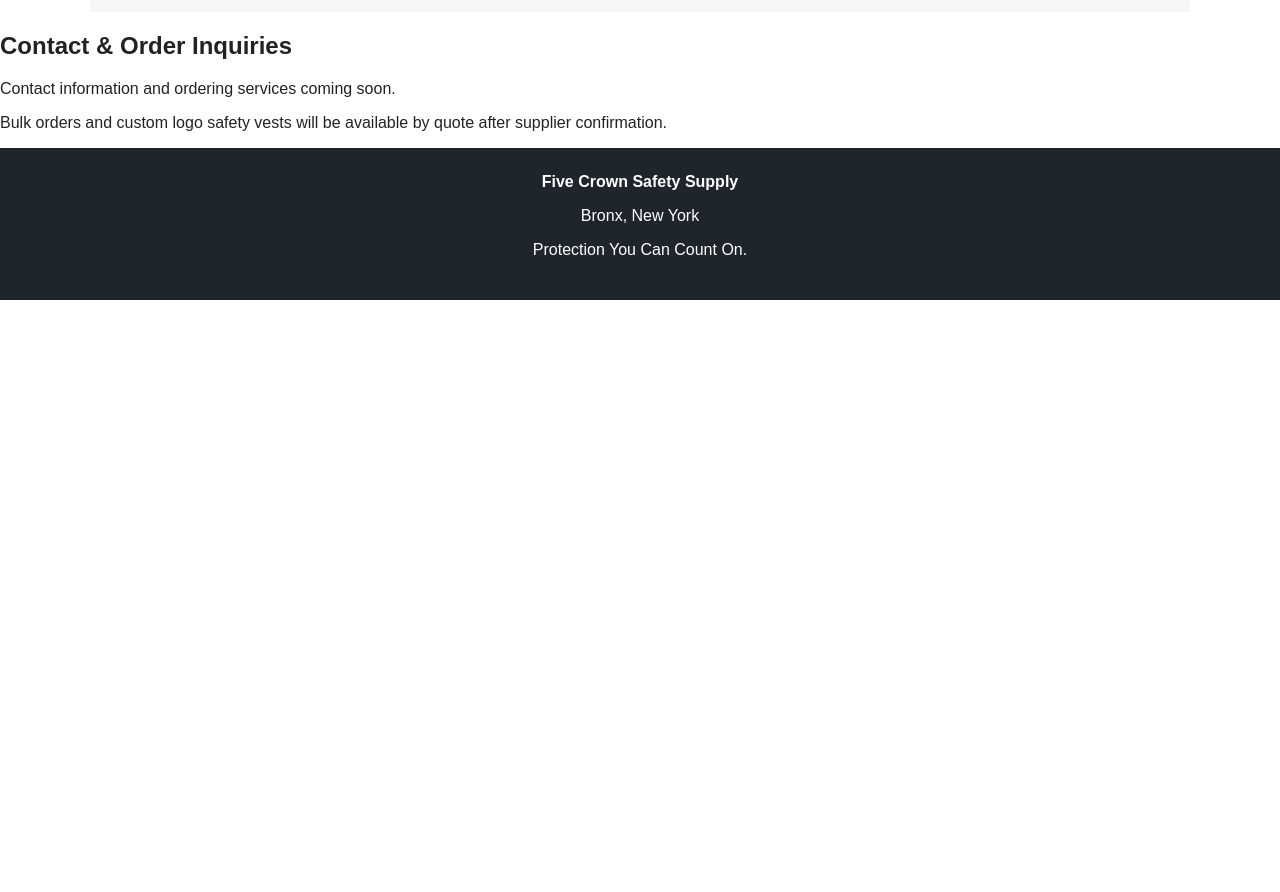
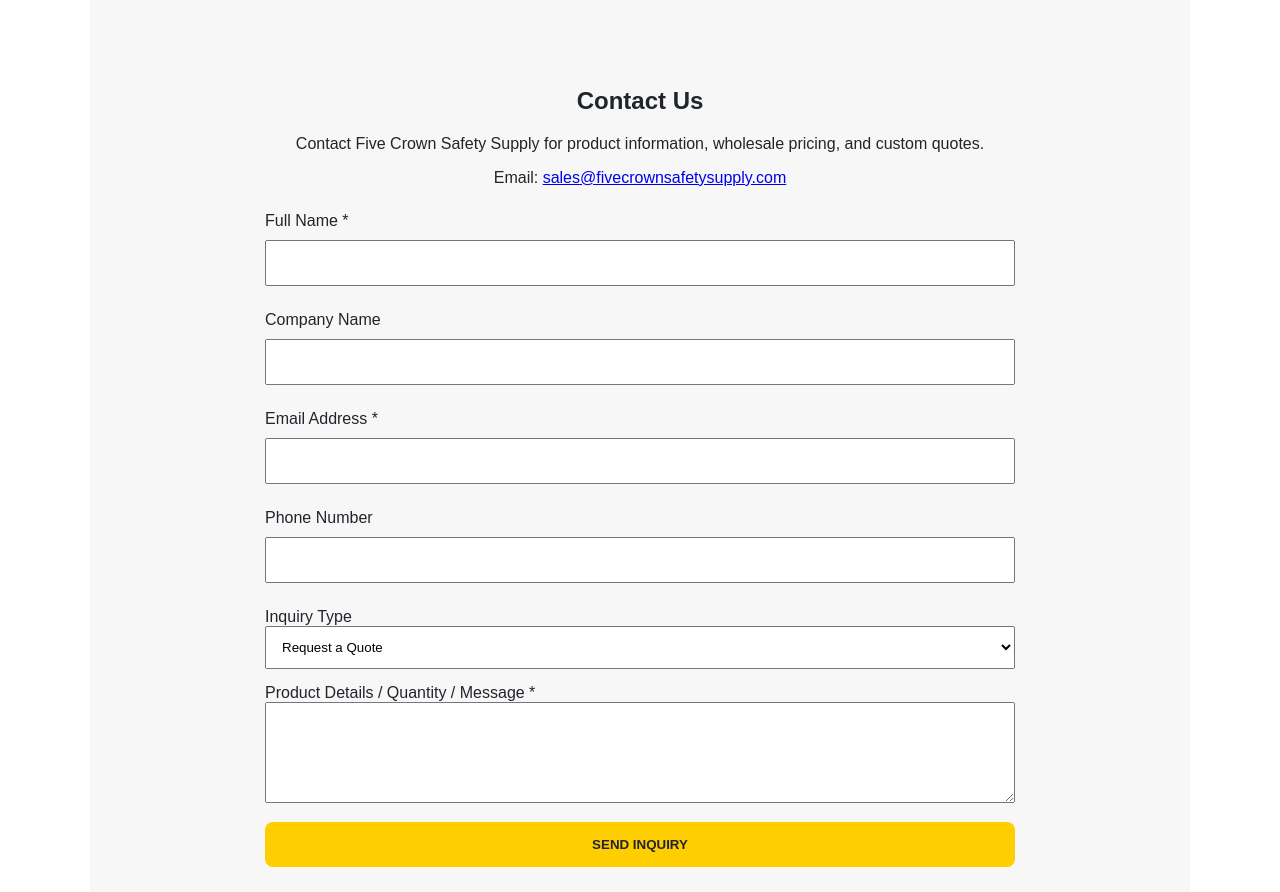
Before and after one commit to Santana1009/five-crown-safety-supply, a plain HTML site: page index.html in a window 1280 px wide. Shown: the part 4068-4960 px from the top of the page. Before the commit the page ends 4368 px from the top, so only its background shows below. Drawn offline with Linux system fonts and the light colour scheme.

Commit message:
Add contact section with inquiry form
Added a contact section with a form for inquiries.

```diff
--- a/index.html
+++ b/index.html
@@ -191,6 +191,78 @@ footer{background:#20252b;color:white;text-align:center;padding:25px}
   </div>
 </section>
 
+<section id="contact" style="background:#f7f7f7; padding:55px 20px; color:#20252b;">
+  <div style="max-width:750px; margin:auto;">
+
+    <h2 style="text-align:center;">Contact Us</h2>
+
+    <p style="text-align:center;">
+      Contact Five Crown Safety Supply for product
+      information, wholesale pricing, and custom quotes.
+    </p>
+
+    <p style="text-align:center;">
+      Email: <a href="mailto:sales@fivecrownsafetysupply.com">
+      sales@fivecrownsafetysupply.com</a>
+    </p>
+
+    <form action="https://formspree.io/f/YOUR_FORM_ID"
+          method="POST"
+          style="display:grid; gap:15px; margin-top:25px;">
+
+      <label>
+        Full Name *
+        <input type="text" name="name" required
+          style="width:100%; padding:12px; box-sizing:border-box;">
+      </label>
+
+      <label>
+        Company Name
+        <input type="text" name="company"
+          style="width:100%; padding:12px; box-sizing:border-box;">
+      </label>
+
+      <label>
+        Email Address *
+        <input type="email" name="email" required
+          style="width:100%; padding:12px; box-sizing:border-box;">
+      </label>
+
+      <label>
+        Phone Number
+        <input type="tel" name="phone"
+          style="width:100%; padding:12px; box-sizing:border-box;">
+      </label>
+
+      <label>
+        Inquiry Type
+        <select name="inquiry_type"
+          style="width:100%; padding:12px;">
+          <option>Request a Quote</option>
+          <option>Wholesale Pricing</option>
+          <option>Product Inquiry</option>
+          <option>General Question</option>
+        </select>
+      </label>
+
+      <label>
+        Product Details / Quantity / Message *
+        <textarea name="message" rows="5" required
+          style="width:100%; padding:12px; box-sizing:border-box;"></textarea>
+      </label>
+
+      <button type="submit"
+        style="background:#ffce00; color:#20252b;
+        border:0; padding:15px; font-weight:bold;
+        border-radius:8px; cursor:pointer;">
+        SEND INQUIRY
+      </button>
+
+    </form>
+
+  </div>
+</section>
+
 
 
 
```
